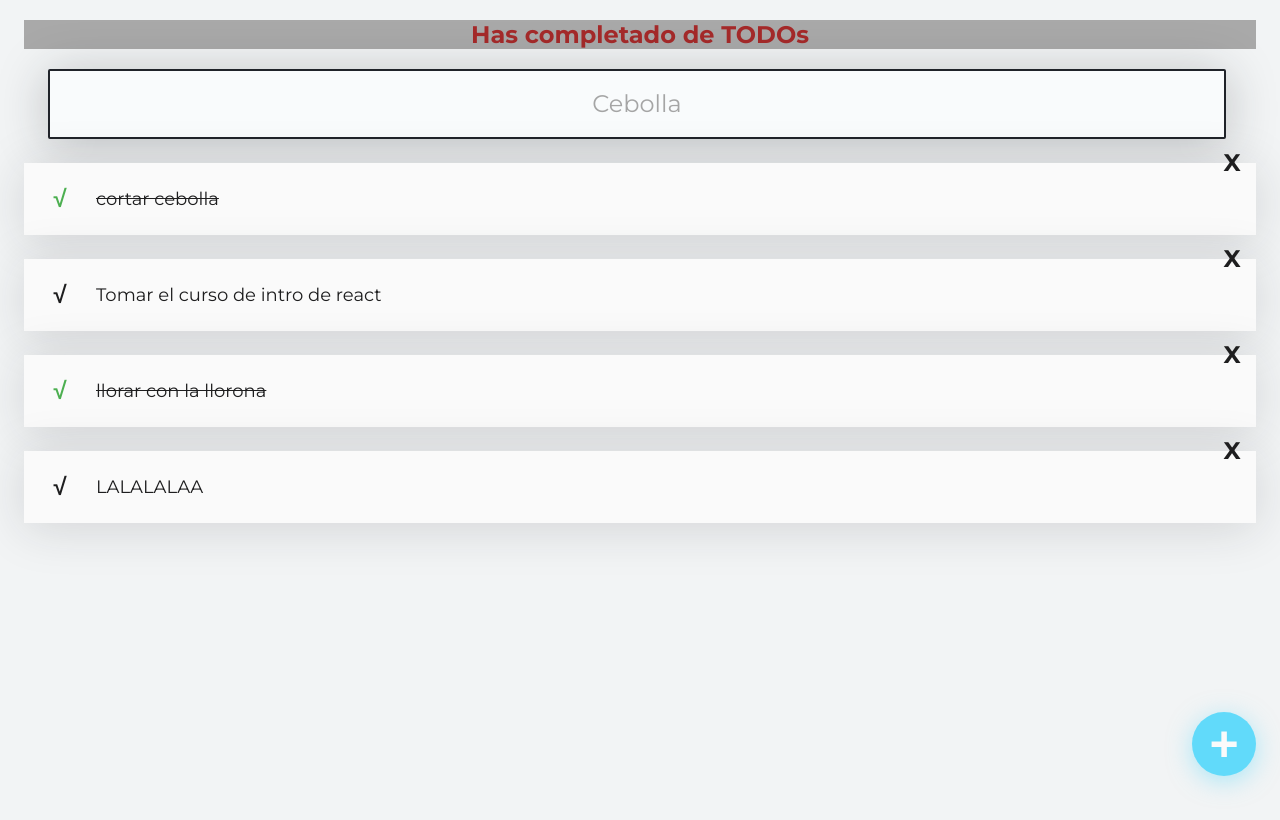
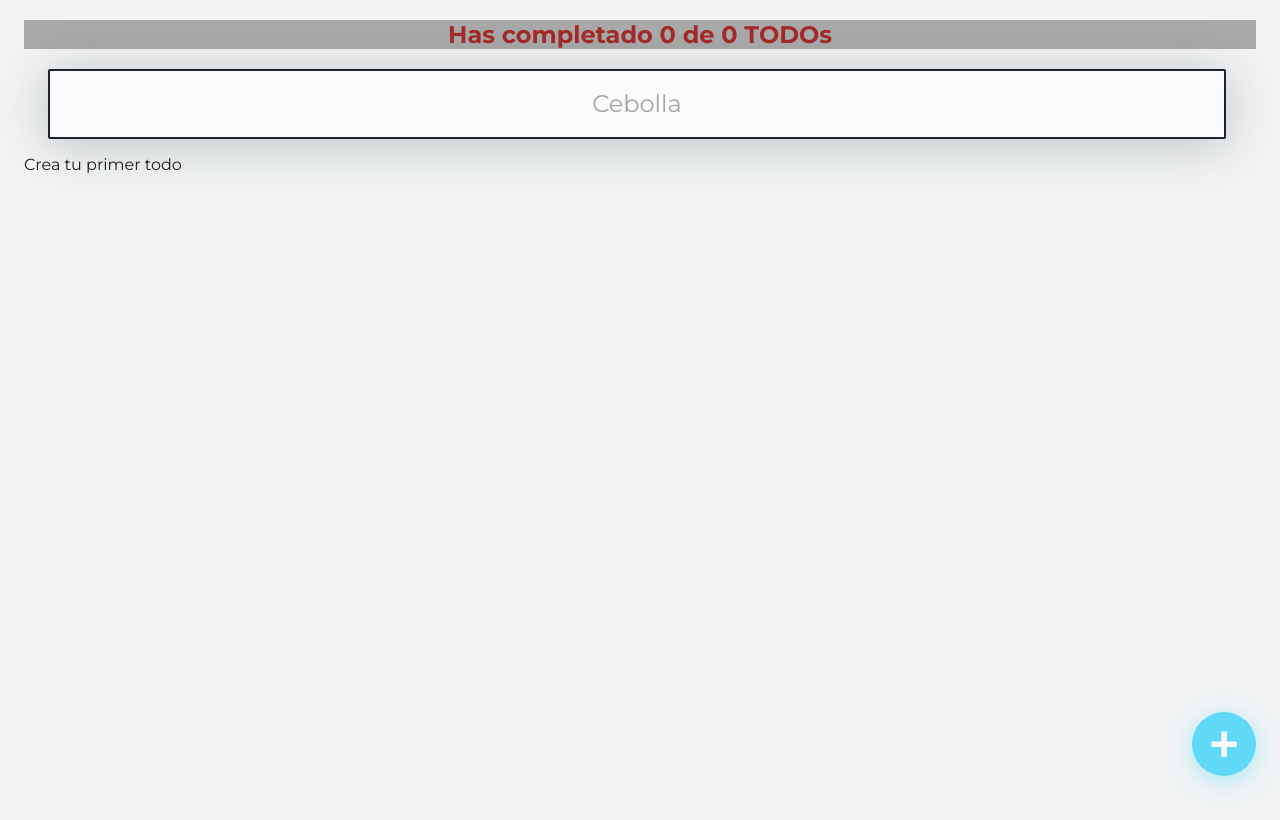
Before and after one commit to Regniek/todo-in-react, a React (Create React App) app: page / in a window 1280 px wide. Built offline with nearby package versions, Linux system fonts and the light colour scheme.

Commit message:
add react context and add feature to button show and hide modal

```diff
--- a/public/index.html
+++ b/public/index.html
@@ -17,5 +17,6 @@
   <body>
     <noscript>You need to enable JavaScript to run this app.</noscript>
     <div id="root"></div>
+    <div id="modal"></div>
   </body>
 </html>
--- a/src/App.js
+++ b/src/App.js
@@ -1,59 +1,25 @@
 import './css/App.css';
 import React from 'react';
 import { AppUI } from './componentsUI/App';
+import { TodoProvider } from './components/TodoContext';
 
 
-const defaultTodos = [
-  {text: 'cortar cebolla', completed: true},
-  {text: 'Tomar el curso de intro de react', completed: false},
-  {text: 'llorar con la llorona', completed: true},
-  { text: 'LALALALAA', completed: false },
-]
-
-function App(props) {
-  const [todos, setTodos] = React.useState(defaultTodos);
-  const [searchValue, setSearchValue] = React.useState('');
-
-  const completedTodos = todos.filter(todo => !!todo.completed ).length;
-  const totalTodos = todos.length;
-
-  let searchedTodos = [];
-
-  if (!searchValue.length >= 1){
-    searchedTodos = todos;
-  } else {
-    searchedTodos = todos.filter(todo => {
-      const todoText = todo.text.toLowerCase();
-      const searchText = searchValue.toLowerCase();
-      return todoText.includes(searchText);
-    })
-  }
-
-  const completeTodo = (text) => {
-    const todoIndex = todos.findIndex(todo => todo.text === text);
-    const newTodos = [...todos];
-    newTodos[todoIndex].completed = true;
-    setTodos(newTodos);
-  };
-
-  const deleteTodo = (text) => {
-    const todoIndex = todos.findIndex(todo => todo.text === text);
-    const newTodos = [...todos];
-    newTodos.splice(todoIndex, 1)
-    setTodos(newTodos);
-  };
-
+function App() {
   return (
-    <AppUI
-    total={totalTodos}
-    completed={completedTodos}
-    searchValue = {searchValue}
-    setSearchValue = {setSearchValue}
-    searchedTodos = {searchedTodos}
-    completeTodo = {completeTodo}
-    deleteTodo = {deleteTodo}
-    />
+    <TodoProvider>
+      <AppUI />
+    </TodoProvider>
   );
 }
 
 export default App;
+
+
+// const defaultTodos = [
+//   {text: 'cortar cebolla', completed: true},
+//   {text: 'Tomar el curso de intro de react', completed: false},
+//   {text: 'llorar con la llorona', completed: true},
+//   { text: 'LALALALAA', completed: false },
+// ]
+
+// localStorage.setItem('TODOS_V1', JSON.stringify(defaultTodos))
--- a/src/components/CreateTodoButton.js
+++ b/src/components/CreateTodoButton.js
@@ -4,13 +4,13 @@ import '../css/CreateTodoButton.css';
 function CreateTodoButton(props){
 
     const onClickButton = (msg) => {
-        alert(msg)
+        props.setOpenModal(prevState => !prevState);
     };
 
     return(
         <button
             className="CreateTodoButton"
-            onClick={ ()=>onClickButton('Toma tu modal') }
+            onClick={ onClickButton }
         >
            +
         </button>
--- /dev/null
+++ b/src/components/Modal.js
@@ -0,0 +1,14 @@
+import React from "react";
+import ReactDOM from "react-dom";
+import '../css/Modal.css'
+
+function Modal({ children }){
+    return ReactDOM.createPortal(
+        <div className="ModalBackground">
+            {children}
+        </div>,
+        document.getElementById('modal')
+    );
+}
+
+export { Modal }
--- /dev/null
+++ b/src/components/TodoContext.js
@@ -0,0 +1,64 @@
+import React from "react";
+import { useLocalStorage } from "./useLocalStorage";
+
+const TodoContext = React.createContext();
+
+function TodoProvider(props){
+    const {
+        item: todos,
+        saveItem: saveTodos,
+        loading,
+        error
+      } = useLocalStorage('TODOS_V1', [])
+
+      const [searchValue, setSearchValue] = React.useState('');
+      const [openModal, setOpenModal] = React.useState(false);
+
+      const completedTodos = todos.filter(todo => !!todo.completed ).length;
+      const totalTodos = todos.length;
+
+      let searchedTodos = [];
+
+      if (!searchValue.length >= 1){
+        searchedTodos = todos;
+      } else {
+        searchedTodos = todos.filter(todo => {
+          const todoText = todo.text.toLowerCase();
+          const searchText = searchValue.toLowerCase();
+          return todoText.includes(searchText);
+        })
+      }
+
+      const completeTodo = (text) => {
+        const todoIndex = todos.findIndex(todo => todo.text === text);
+        const newTodos = [...todos];
+        newTodos[todoIndex].completed = true;
+        saveTodos(newTodos);
+      };
+
+      const deleteTodo = (text) => {
+        const todoIndex = todos.findIndex(todo => todo.text === text);
+        const newTodos = [...todos];
+        newTodos.splice(todoIndex, 1)
+        saveTodos(newTodos);
+      };
+    return(
+        <TodoContext.Provider value={{
+            loading,
+            error,
+            totalTodos,
+            completedTodos,
+            searchValue,
+            setSearchValue,
+            searchedTodos,
+            completeTodo,
+            deleteTodo,
+            openModal,
+            setOpenModal
+        }}>
+            {props.children}
+        </TodoContext.Provider>
+    );
+}
+
+export { TodoContext, TodoProvider}
--- a/src/components/TodoCounter.js
+++ b/src/components/TodoCounter.js
@@ -1,10 +1,14 @@
 import React from "react";
 import '../css/TodoCounter.css';
+import { TodoContext } from "./TodoContext";
 
 
-function TodoCounter({total, completed}){
+function TodoCounter(){
+
+    const { totalTodos, completedTodos } = React.useContext(TodoContext);
+
     return(
-        <h2 className='TodoCounter'>Has completado {completed} de {total} TODOs</h2>
+        <h2 className='TodoCounter'>Has completado {completedTodos} de {totalTodos} TODOs</h2>
     );
 }
 
--- a/src/components/TodoSearch.js
+++ b/src/components/TodoSearch.js
@@ -1,7 +1,10 @@
 import React from "react";
 import '../css/TodoSearch.css';
+import { TodoContext } from "./TodoContext";
 
-function TodoSearch({searchValue, setSearchValue}){
+function TodoSearch(){
+
+    const {searchValue, setSearchValue} = React.useContext(TodoContext);
     const onSearchValueChange = (event) => {
         console.log(event.target.value)
         setSearchValue(event.target.value)
--- /dev/null
+++ b/src/components/useLocalStorage.js
@@ -0,0 +1,53 @@
+import React from "react";
+
+
+function useLocalStorage(itemName, initialValue){
+    const [error, setError] = React.useState(false);
+    const [loading, setLoading] = React.useState(true);
+    const [item, setItem] = React.useState(initialValue);
+
+    React.useEffect(()=>{
+
+      setTimeout(()=>{
+        try {
+          const localStorageItem = localStorage.getItem(itemName);
+          let parsedItem;
+
+          if (!localStorageItem) {
+            localStorage.setItem(itemName, JSON.stringify(initialValue));
+            parsedItem = initialValue;
+          }else{
+            parsedItem = JSON.parse(localStorageItem);
+          };
+
+          setItem(parsedItem);
+          setLoading(false);
+        } catch (error) {
+          setError(error)
+        }
+
+      },1000);
+    },[]);
+
+
+    const saveItem = (newItem) => {
+      try {
+        const stringifiedItem = JSON.stringify(newItem);
+        localStorage.setItem(itemName, stringifiedItem);
+        setItem(newItem)
+      } catch (error) {
+        setError(error)
+      }
+    };
+
+    return {
+      item,
+      saveItem,
+      loading,
+      error
+    };
+
+  }
+
+
+  export { useLocalStorage };
--- a/src/componentsUI/App.js
+++ b/src/componentsUI/App.js
@@ -5,28 +5,29 @@ import { TodoSearch } from '../components/TodoSearch';
 import { TodoList } from '../components/TodoList';
 import { TodoItem } from '../components/TodoItem';
 import { CreateTodoButton } from '../components/CreateTodoButton';
+import { TodoContext } from '../components/TodoContext';
+import { Modal } from '../components/Modal';
 
-function AppUI({
-    totalTodos,
-    completedTodos,
-    searchValue,
-    setSearchValue,
-    searchedTodos,
-    completeTodo,
-    deleteTodo
-}){
+function AppUI(){
+
+    const {
+        error,
+        loading,
+        searchedTodos,
+        completeTodo,
+        deleteTodo,
+        openModal,
+        setOpenModal
+    } = React.useContext(TodoContext);
 
     return (
         <React.Fragment>
-        <TodoCounter
-            total={totalTodos}
-            completed={completedTodos}
-        />
-        <TodoSearch
-            searchValue = {searchValue}
-            setSearchValue = {setSearchValue}
-        />
+        <TodoCounter/>
+        <TodoSearch/>
         <TodoList>
+            {error && <p>Error desconocido, desesperate...</p>}
+            {loading && <p>Estamos cargando...</p>}
+            {(!loading && !searchedTodos.length) && <p>Crea tu primer todo</p>}
             {searchedTodos.map(todo =>(
             <TodoItem
                 key={todo.text}
@@ -37,7 +38,14 @@ function AppUI({
             />
             ))}
         </TodoList>
-        <CreateTodoButton />
+        {!!openModal && (
+            <Modal>
+                <p>{searchedTodos[0]?.text}</p>
+            </Modal>
+        )}
+        <CreateTodoButton
+            setOpenModal = { setOpenModal }
+        />
         </React.Fragment>
     );
 }
--- a/src/css/CreateTodoButton.css
+++ b/src/css/CreateTodoButton.css
@@ -18,6 +18,7 @@
 
   transform: rotate(0);
   transition: .3s ease;
+  z-index: 1;
 }
 
 .CreateTodoButton:hover {
--- /dev/null
+++ b/src/css/Modal.css
@@ -0,0 +1,12 @@
+.ModalBackground {
+    background: rgba(32,35,41,.8);
+    position: fixed;
+    top: -10px;
+    left: -10px;
+    right: -10px;
+    bottom: -10px;
+    display: flex;
+    justify-content: center;
+    align-items: center;
+    color: white;
+  }
```
